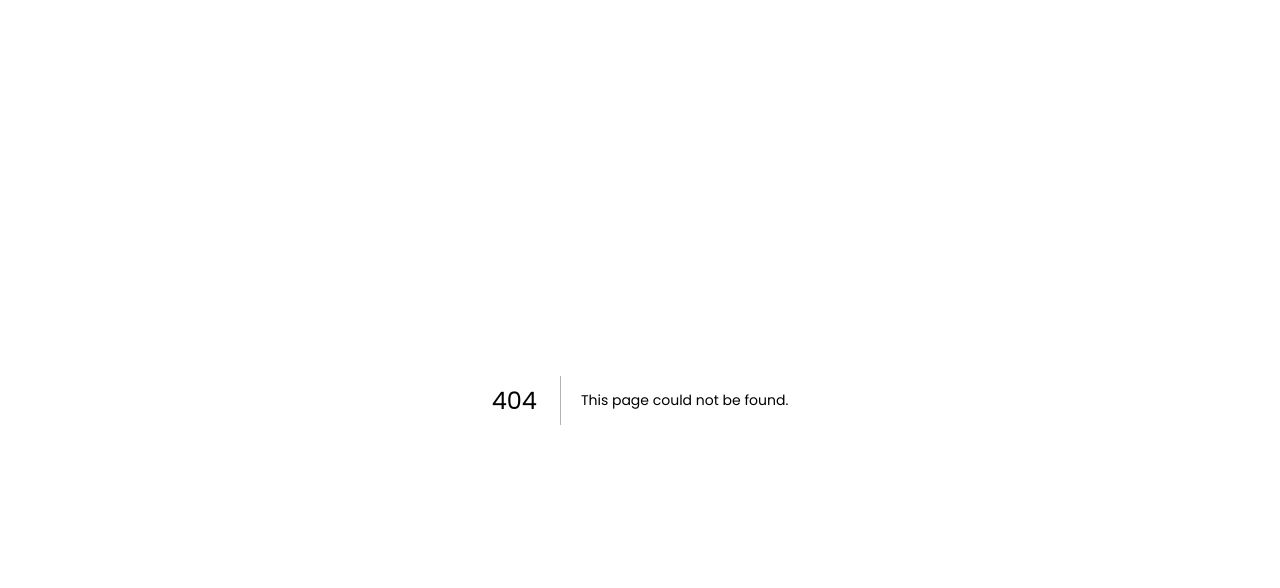
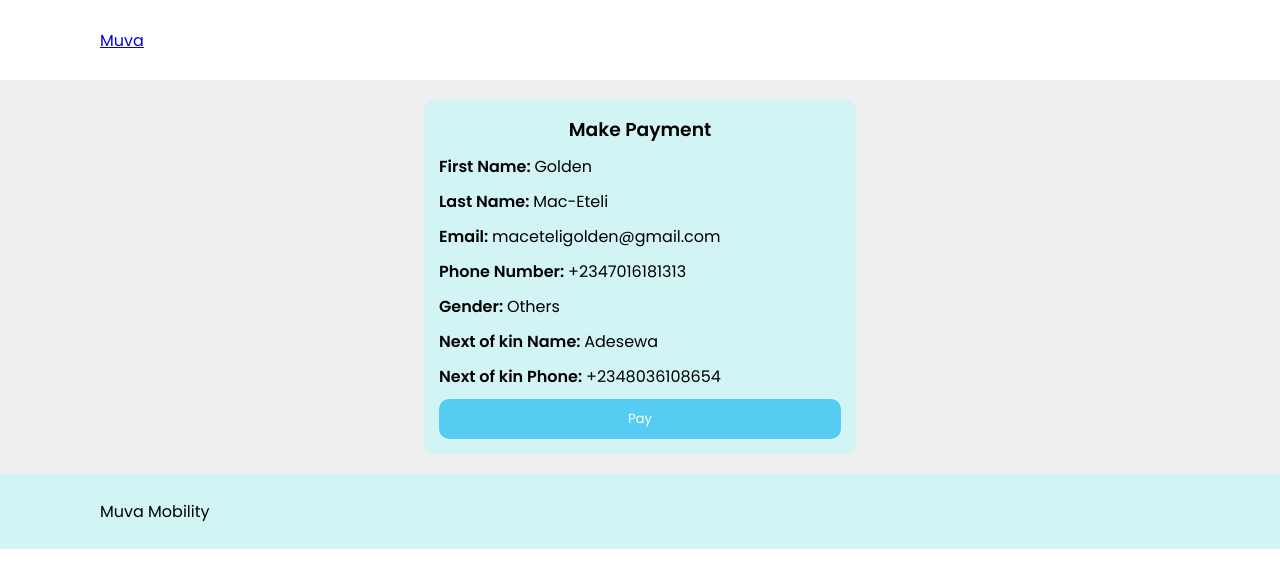
Before and after one commit to devcanoe/Muva, a Next.js app in the folder client/: page /pay in a window 1280 px wide. Before the commit this address had no page. Shown: the top 588 px of the page. Built offline with nearby package versions, Linux system fonts and the light colour scheme.

Commit message:
feat: adding necessary pages

```diff
--- a/client/src/components/layout/Navbar/index.tsx
+++ b/client/src/components/layout/Navbar/index.tsx
@@ -1,10 +1,11 @@
+import Link from "next/link";
 import styles from "./index.module.css";
 
 export default function Navbar() {
     return (
         <>
             <nav className={styles.container}>
-                <h2>Muva</h2>
+                <Link href={"/"}>Muva</Link>
             </nav>
         </>
     )
--- /dev/null
+++ b/client/src/components/section/checkout/index.module.css
@@ -0,0 +1,31 @@
+/** desktop **/
+.container {
+    display: flex;
+    flex-direction: column;
+    align-items: center;
+    gap: var(--s1);
+    background-color: var(--grey);
+    padding: var(--s3) var(--s6);
+}
+
+.h3 {
+    text-align: center;
+}
+
+.form {
+    display: flex;
+    flex-direction: column;
+    gap: var(--s1);
+    width: 70%;
+}
+
+/** mobile **/
+@media screen and (max-width: 900px) {
+    .container {
+        padding: var(--s3) var(--s4);
+    }
+
+    .form {
+        width: 100%;
+    }
+}
--- a/client/src/components/section/home/index.tsx
+++ b/client/src/components/section/home/index.tsx
@@ -2,8 +2,12 @@ import Dropdown from "@/components/form/dropdown";
 import styles from "./index.module.css";
 import InputField from "@/components/form/inputfield";
 import Button from "@/components/form/button";
+import { useRouter } from "next/router";
 
 export default function HomeContent() {
+
+    const router = useRouter();
+
     return (
         <>
             <div className={styles.container}>
@@ -24,7 +28,7 @@ export default function HomeContent() {
 
                         <InputField type={"date"} label="Departure date" />
 
-                        <Button label={"Find Trip"} onClick={() => {}}/>
+                        <Button label={"Find Trip"} onClick={() => {router.push("/trips")}}/>
                     </div>
                 </div>
             </div>
--- /dev/null
+++ b/client/src/components/section/pay/index.module.css
@@ -0,0 +1,34 @@
+/** desktop **/
+.container {
+    display: flex;
+    flex-direction: column;
+    align-items: center;
+    gap: var(--s1);
+    background-color: var(--grey);
+    padding: var(--s3) var(--s6);
+}
+
+.h3 {
+    text-align: center;
+}
+
+.form {
+    background-color: var(--primary-light);
+    border-radius: var(--s1);
+    padding: var(--s2);
+    display: flex;
+    flex-direction: column;
+    gap: var(--s1);
+    width: 40%;
+}
+
+/** mobile **/
+@media screen and (max-width: 900px) {
+    .container {
+        padding: var(--s3) var(--s4);
+    }
+
+    .form {
+        width: 100%;
+    }
+}
--- /dev/null
+++ b/client/src/components/section/pay/index.tsx
@@ -0,0 +1,28 @@
+import InputField from "@/components/form/inputfield";
+import styles from "./index.module.css";
+import Button from "@/components/form/button";
+import Dropdown from "@/components/form/dropdown";
+import { useRouter } from "next/router";
+
+export default function PayContent() {
+
+    const router = useRouter();
+
+    return (
+        <>
+            <section className={styles.container}>
+                <div className={styles.form}>
+                    <h3 className={styles.h3}>Make Payment</h3>
+                    <p><b>First Name: </b> Golden</p>
+                    <p><b>Last Name: </b> Mac-Eteli</p>
+                    <p><b>Email: </b> maceteligolden@gmail.com</p>
+                    <p><b>Phone Number: </b> +2347016181313</p>
+                    <p><b>Gender: </b> Others</p>
+                    <p><b>Next of kin Name: </b> Adesewa</p>
+                    <p><b>Next of kin Phone: </b> +2348036108654</p>
+                    <Button label={"Pay"} onClick={() => {}}/>
+                </div>
+            </section>
+        </>
+    )
+}
--- /dev/null
+++ b/client/src/components/section/trips/index.module.css
@@ -0,0 +1,34 @@
+/** desktop **/
+.container {
+    display: flex;
+    flex-direction: column;
+    gap: var(--s1);
+    background-color: var(--grey);
+    padding: var(--s3) var(--s6);
+}
+
+.trips {
+    display: grid;
+    grid-template-columns: repeat(3, 1fr);
+    gap: var(--s4);
+}
+
+.trip {
+    display: flex;
+    flex-direction: column;
+    gap: var(--s1);
+    border-radius: var(--s1);
+    background-color: var(--primary-light);
+    padding: var(--s3);
+}
+
+/** mobile **/
+@media screen and (max-width: 900px) {
+    .container {
+        padding: var(--s3) var(--s4);
+    }
+
+    .trips {
+        grid-template-columns: 1fr;
+    }
+}
--- /dev/null
+++ b/client/src/pages/pay.tsx
@@ -0,0 +1,12 @@
+import MainLayout from "@/components/layout/MainLayout";
+import PayContent from "@/components/section/pay";
+
+export default function Pay() {
+    return (
+        <>
+            <MainLayout>
+                <PayContent/>
+            </MainLayout>
+        </>
+    )
+}
--- a/client/src/styles/globals.css
+++ b/client/src/styles/globals.css
@@ -4,8 +4,9 @@
     /**  color **/
     --white: #ffffff;
     --black: #000000;
+    --grey: rgb(239, 239, 239);
     --primary: #56ccf2;
-    --primary-light: #f5f5f5;
+    --primary-light: #d2f4f4;
 
     /** spacing **/
     --s1: 10px;
```
Also changed, not shown: client/src/components/section/checkout/index.tsx (added, +37 -0 lines), client/src/components/section/trips/index.tsx (added, +43 -0 lines), client/src/pages/checkout.tsx (added, +12 -0 lines), client/src/pages/trips.tsx (added, +12 -0 lines).
